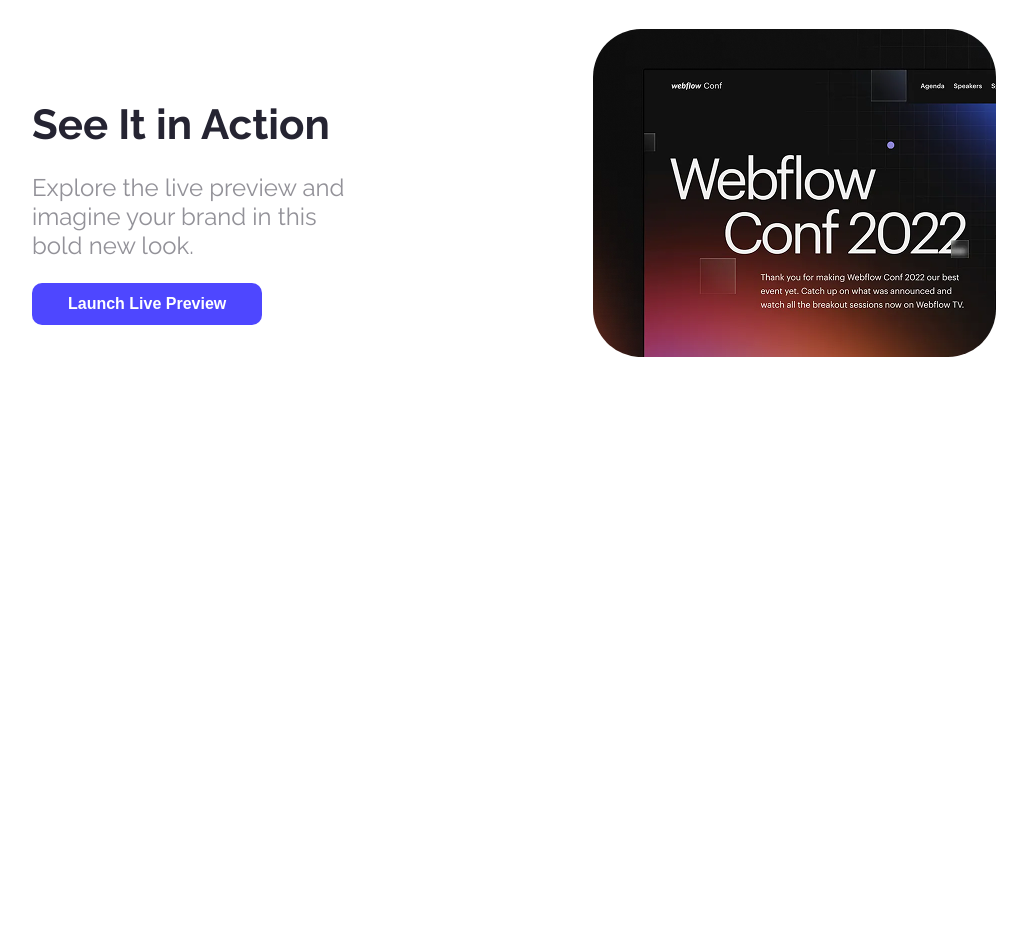
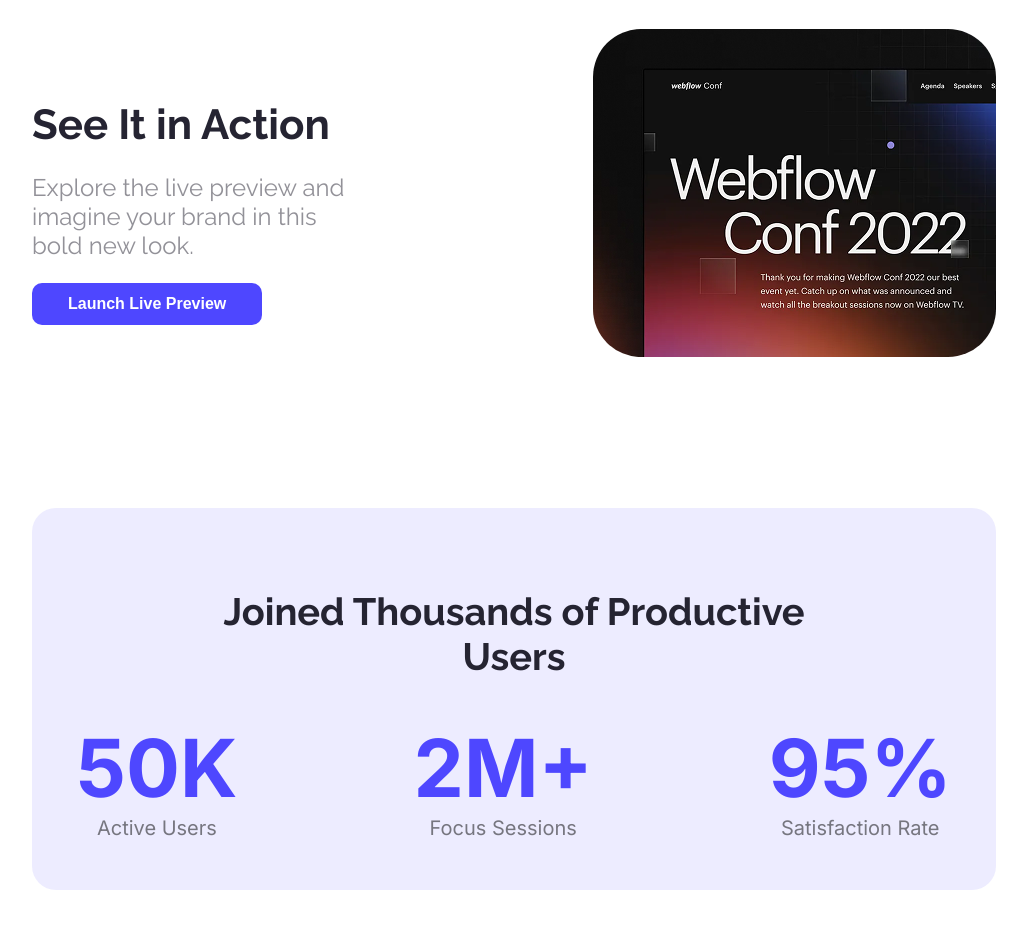
Before and after one commit to habibsunny204/PH-Assignment-01, a plain HTML site: page index.html in a window 1280 px wide. Shown: the part 925-1853 px from the top of the page, without its empty margins (126-1153 px from the left). Before the commit the page ends 1433 px from the top, so only its background shows below. Drawn offline with Linux system fonts and the light colour scheme.

Commit message:
added container 2 and its elements . also added the hover effect on button

```diff
--- a/index.html
+++ b/index.html
@@ -25,7 +25,7 @@
         </div>
     </header>
     <main>
-        <section class="container">
+        <section class="container-1">
             <div class="container-preview">
                 <h1>See It in Action</h1>
                 <p>Explore the live preview and imagine your brand in this bold new look.</p>
@@ -35,6 +35,25 @@
                 <img src="Assets/wc-mini.png" alt="">
             </div>
         </section>
+
+        <section class="container-2">
+            <h1 class="container-title">Joined Thousands of Productive Users</h1>
+            <div class="container-info inter-normal">
+                <div class="info">
+                    <h1>50K</h1>
+                    <p>Active Users</p>
+                </div>
+                <div class="info">
+                    <h1>2M+</h1>
+                    <p>Focus Sessions</p>
+                </div>
+                <div class="info">
+                    <h1>95%</h1>
+                    <p>Satisfaction Rate</p>
+                </div>
+            </div>
+        </section>
+
     </main>
     <footer>
 
--- a/styles/css.css
+++ b/styles/css.css
@@ -63,14 +63,18 @@ nav h1{
     cursor: pointer;
 }
 
+.btn-primary:hover{
+    background-color:green;
+}
+
 .btn-primary a{
     text-decoration: none;
     color: #FFFFFF;
 }
 
 /* main section */
-
-.container{
+/* container-1 */
+.container-1{
      display: flex;
      align-items: center;
      justify-content: space-between;
@@ -95,3 +99,36 @@ nav h1{
 .container-img img{
     border-radius: 48px;
 }
+
+/* container-2 */
+.container-2{
+    text-align: center;
+    padding: 50px 145px;
+    background-color: rgba(78, 71, 255, 0.1);
+    margin: 0px 150px 140px 150px;
+    border-radius: 24px;
+}
+.container-title{
+    color: rgba(37, 36, 50, 1);
+    font-weight: bold;
+    font-size: 38px;
+    margin-bottom: 40px;
+}
+
+.container-info{
+    display: flex;
+    justify-content: center;
+    gap: 158px;
+}
+.info h1{
+    font-weight: bold;
+    font-size: 80px;
+    color: #4E47FF;
+    margin: 0;
+    padding: 0px 9px;
+}
+.info p{
+    font-size: 20px;
+    color: rgba(0, 0, 0, 0.5);
+    margin: 0;
+}
```
